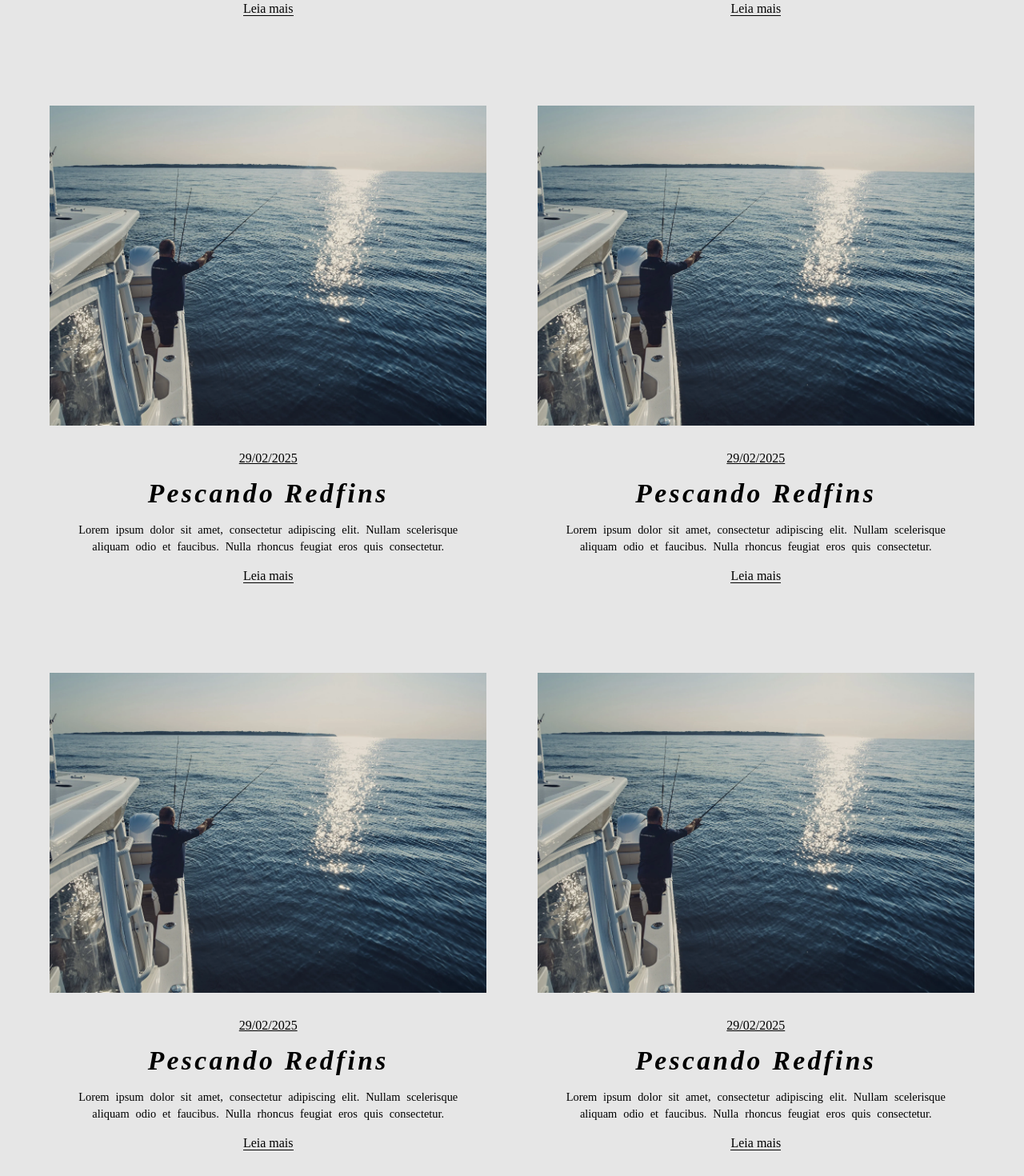
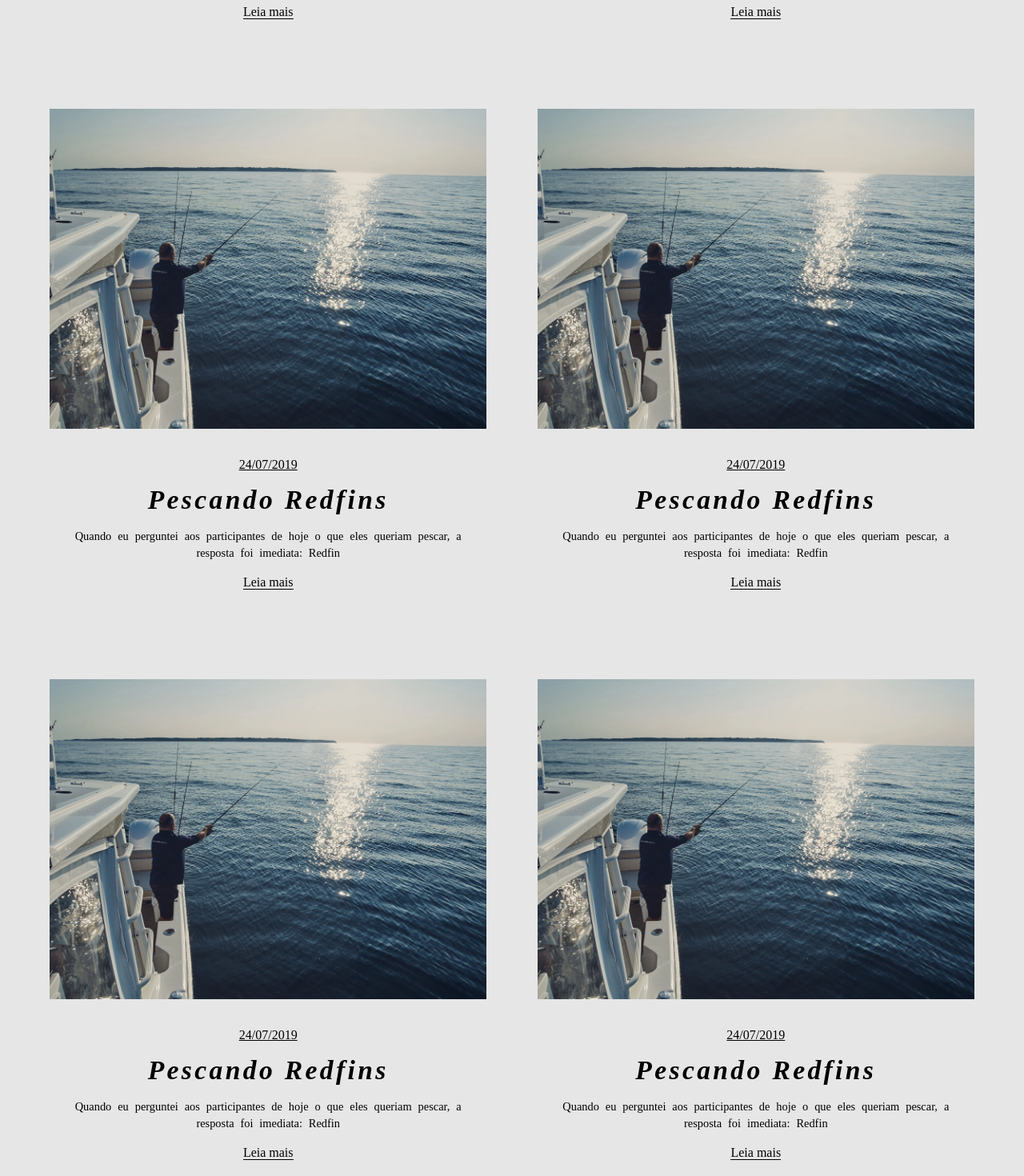
Before and after one commit to diegoflausino45/blog-pessoal, a React (Vite) app: page / in a window 1280 px wide. Shown: the part 720-2190 px from the top of the page at 80% size. Built offline with nearby package versions, Linux system fonts and the light colour scheme.

Commit message:
Commit footer, e finalizações de galeria e posts na home, e inclusão da data

```diff
--- a/src/Components/Footer/Footer.jsx
+++ b/src/Components/Footer/Footer.jsx
@@ -1,5 +1,6 @@
 import Styles from './footer.module.css'
 import {FiInstagram, FiYoutube, FiFacebook} from 'react-icons/fi'
+import { NavLink } from 'react-router-dom'
 
 
 
@@ -9,9 +10,9 @@ function Footer(){
             <h2>Diego Flausino</h2>
             <div>
                 <ul className={Styles.menu}>
-                    <li>Blog</li>
-                    <li>Sobre</li>
-                    <li>Galeria</li>
+                    <NavLink to={'/'} className={({isActive}) => `${Styles.menuLink} ${isActive ? Styles.active : ""}`}><li>Blog</li></NavLink>
+                    <NavLink to={'/sobre'} className={({isActive}) => `${Styles.menuLink} ${isActive ? Styles.active : ""}`} ><li>Sobre</li></NavLink>
+                    <NavLink to={'/galeria'} className={({isActive}) => `${Styles.menuLink} ${isActive ? Styles.active : ""}`}><li>Galeria</li></NavLink>
                 </ul>
             </div>
             <div className={Styles.redes}>
--- a/src/Components/Footer/footer.module.css
+++ b/src/Components/Footer/footer.module.css
@@ -16,6 +16,14 @@
     letter-spacing: 0.2em;
     font-size: 1.8em;
 }
+
+.menuLink {
+  text-decoration: none;
+  color: black;
+  padding-bottom: 4px;
+  position: relative;
+}
+
 
 .menu{
     list-style: none;
--- a/src/Components/Header/header.module.css
+++ b/src/Components/Header/header.module.css
@@ -12,7 +12,7 @@
   padding: 1.7em 0;
   background: #e6e6e6;
 
-  transition: transform 2.3s ease, opacity 2.3s ease;
+  transition: transform 2.3s ease, opacity 0.3s ease;
 }
 
 .hidden {
--- a/src/Pages/Galeria/galeria.jsx
+++ b/src/Pages/Galeria/galeria.jsx
@@ -1,30 +1,23 @@
 import Styles from './galeria.module.css'
 import pescador from '../../Image/pescador.webp'
+
+function FotosGaleria(){
+    return(
+        <div className={Styles.col01}>
+                <img className={Styles.galeriaImg} src={pescador} alt="" />
+                <img className={Styles.galeriaImg} src={pescador} alt="" />
+                <img className={`${Styles.galeriaImg} ${Styles.Maior01}`} src={pescador} alt="" />
+                <img className={Styles.galeriaImg} src={pescador} alt="" />
+        </div>
+    )
+}
 
 function Galeria(){
     return(
         <div className={Styles.containerGaleria}>
-            <div className={Styles.col01}>
-                <img className={Styles.galeriaImg} src={pescador} alt="" />
-                <img className={Styles.galeriaImg} src={pescador} alt="" />
-                <img className={`${Styles.galeriaImg} ${Styles.Maior01}`} src={pescador} alt="" />
-                <img className={Styles.galeriaImg} src={pescador} alt="" />
-            </div>
-            <div className={Styles.col02}>
-                <img className={`${Styles.galeriaImg} ${Styles.Maior
-                }`} src={pescador} alt="" />
-                <img className={Styles.galeriaImg} src={pescador} alt="" />
-                <img className={Styles.galeriaImg} src={pescador} alt="" />
-                <img className={Styles.galeriaImg} src={pescador} alt="" />
-                <img className={Styles.galeriaImg} src={pescador} alt="" />
-            </div>
-            <div className={Styles.col03}>
-                <img className={Styles.galeriaImg} src={pescador} alt="" />
-                <img className={Styles.galeriaImg} src={pescador} alt="" />
-                <img className={Styles.galeriaImg} src={pescador} alt="" />
-                <img className={Styles.galeriaImg} src={pescador} alt="" />
-                <img className={Styles.galeriaImg} src={pescador} alt="" />
-            </div>
+            <FotosGaleria/>
+            <FotosGaleria/>
+            <FotosGaleria/>
         </div>
     )
 }
--- a/src/Pages/Home/home.jsx
+++ b/src/Pages/Home/home.jsx
@@ -1,64 +1,40 @@
 import Styles from './home.module.css'
-import pescador from '../../Image/pescador.webp'
+import { useState } from 'react'
+import { postsMock } from '../../data/postsMock'
+import pescador from   '../../Image/pescador.webp'
+import { Link } from 'react-router-dom'
+
+function Posts({id, imgsrc, data, title, paragrafo, to}){
+    return(
+        <div className={Styles.post} key={id}>
+            <Link to={to}><img className={Styles.postImage} src={imgsrc} alt="" /></Link>
+            <span className={Styles.data}>{data}</span>
+            <Link to={to}><h2>{title}</h2></Link>
+            <p>{paragrafo}</p>
+            <div>
+                <Link to={to} href="" className={Styles.link}>Leia mais</Link>
+            </div>
+        </div>
+    )
+}
+
 
 function Home(){
+
+    const [posts, setPosts] = useState([...postsMock])
+
     return(
         <div className={Styles.home}>
             <div className={Styles.containerPosts}>
-                <div className={Styles.post}>
-                    <img className={Styles.postImage} src={pescador} alt="" />
-                    <span className={Styles.data}>29/02/2025</span>
-                    <h2>Pescando Redfins</h2>
-                    <p>Lorem ipsum dolor sit amet, consectetur adipiscing elit. Nullam scelerisque aliquam odio et faucibus. Nulla rhoncus feugiat eros quis consectetur.</p>
-                    <div>
-                        <a href="" className={Styles.link}>Leia mais</a>
-                    </div>
-                </div>
-                <div className={Styles.post}>
-                    <img className={Styles.postImage} src={pescador} alt="" />
-                    <span className={Styles.data}>29/02/2025</span>
-                    <h2>Pescando Redfins</h2>
-                    <p>Lorem ipsum dolor sit amet, consectetur adipiscing elit. Nullam scelerisque aliquam odio et faucibus. Nulla rhoncus feugiat eros quis consectetur.</p>
-                    <div>
-                        <a href="" className={Styles.link}>Leia mais</a>
-                    </div>
-                </div>
-                <div className={Styles.post}>
-                    <img className={Styles.postImage} src={pescador} alt="" />
-                    <span className={Styles.data}>29/02/2025</span>
-                    <h2>Pescando Redfins</h2>
-                    <p>Lorem ipsum dolor sit amet, consectetur adipiscing elit. Nullam scelerisque aliquam odio et faucibus. Nulla rhoncus feugiat eros quis consectetur.</p>
-                    <div>
-                        <a href="" className={Styles.link}>Leia mais</a>
-                    </div>
-                </div>
-                <div className={Styles.post}>
-                    <img className={Styles.postImage} src={pescador} alt="" />
-                    <span className={Styles.data}>29/02/2025</span>
-                    <h2>Pescando Redfins</h2>
-                    <p>Lorem ipsum dolor sit amet, consectetur adipiscing elit. Nullam scelerisque aliquam odio et faucibus. Nulla rhoncus feugiat eros quis consectetur.</p>
-                    <div>
-                        <a href="" className={Styles.link}>Leia mais</a>
-                    </div>
-                </div>
-                <div className={Styles.post}>
-                    <img className={Styles.postImage} src={pescador} alt="" />
-                    <span className={Styles.data}>29/02/2025</span>
-                    <h2>Pescando Redfins</h2>
-                    <p>Lorem ipsum dolor sit amet, consectetur adipiscing elit. Nullam scelerisque aliquam odio et faucibus. Nulla rhoncus feugiat eros quis consectetur.</p>
-                    <div>
-                        <a href="" className={Styles.link}>Leia mais</a>
-                    </div>
-                </div>
-                <div className={Styles.post}>
-                    <img className={Styles.postImage} src={pescador} alt="" />
-                    <span className={Styles.data}>29/02/2025</span>
-                    <h2>Pescando Redfins</h2>
-                    <p>Lorem ipsum dolor sit amet, consectetur adipiscing elit. Nullam scelerisque aliquam odio et faucibus. Nulla rhoncus feugiat eros quis consectetur.</p>
-                    <div>
-                        <a href="" className={Styles.link}>Leia mais</a>
-                    </div>
-                </div>
+                {posts.map(post => (
+                    <Posts
+                        imgsrc={pescador}
+                        data={post.data}
+                        title={post.title}
+                        paragrafo={post.paragrafo}
+                        to={post.to}
+                    />
+                ))}
             </div>
 
             <div className={Styles.containerEmail}>
--- a/src/Pages/Home/home.module.css
+++ b/src/Pages/Home/home.module.css
@@ -4,7 +4,6 @@
     padding-bottom: 2em;
 }
 
-/*Componente de Posts*/
 .containerPosts{
     grid-template-columns: 1fr 1fr ;
     display: grid;
@@ -12,6 +11,8 @@
     padding: 0 0em;
     gap: 4em;
 }
+/*Componente de Posts*/
+
 
 .post{
     width: 100%;
@@ -20,6 +21,11 @@
     flex-direction: column;
     gap: 1em;
     margin-bottom: 3em;
+}
+
+a{
+    color: black;
+    text-decoration: none;
 }
 
 .postImage{
@@ -47,7 +53,6 @@
     color: black;
     border-bottom: 1px solid black;
 }
-
 /*Componente de Formulário*/
 .containerEmail{
     width: 100%;
--- /dev/null
+++ b/src/data/postsMock.js
@@ -0,0 +1,50 @@
+export const postsMock = [
+{
+    id: 1,
+    imgsrc: "pescador",
+    data: "24/07/2019",
+    title: "Pescando Redfins",
+    paragrafo: "Quando eu perguntei aos participantes de hoje o que eles queriam pescar, a resposta foi imediata: Redfin",
+    to:'/post'
+},
+{
+    id: 2,
+    imgsrc: "pescador",
+    data: "24/07/2019",
+    title: "Pescando Redfins",
+    paragrafo: "Quando eu perguntei aos participantes de hoje o que eles queriam pescar, a resposta foi imediata: Redfin",
+    to:'/post'
+},
+{
+    id: 3,
+    imgsrc: "pescador",
+    data: "24/07/2019",
+    title: "Pescando Redfins",
+    paragrafo: "Quando eu perguntei aos participantes de hoje o que eles queriam pescar, a resposta foi imediata: Redfin",
+    to:'/post'
+},
+{
+    id: 4,
+    imgsrc: "pescador",
+    data: "24/07/2019",
+    title: "Pescando Redfins",
+    paragrafo: "Quando eu perguntei aos participantes de hoje o que eles queriam pescar, a resposta foi imediata: Redfin",
+    to:'/post'
+},
+{
+    id: 5,
+    imgsrc: "pescador",
+    data: "24/07/2019",
+    title: "Pescando Redfins",
+    paragrafo: "Quando eu perguntei aos participantes de hoje o que eles queriam pescar, a resposta foi imediata: Redfin",
+    to:'/post'
+},
+{
+    id: 6,
+    imgsrc: "pescador",
+    data: "24/07/2019",
+    title: "Pescando Redfins",
+    paragrafo: "Quando eu perguntei aos participantes de hoje o que eles queriam pescar, a resposta foi imediata: Redfin",
+    to:'/post'
+},
+]
```
Also changed, not shown: src/Pages/Post/post.jsx (added), src/Pages/Post/post.module.css (added).
